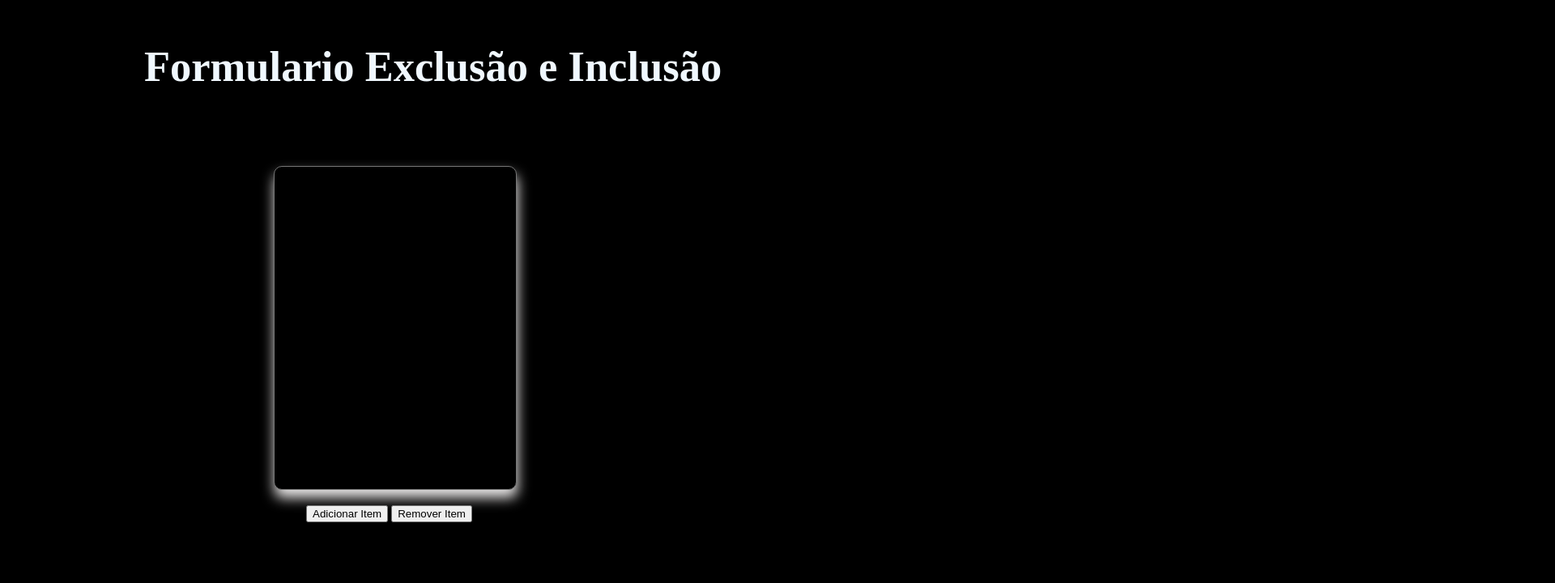
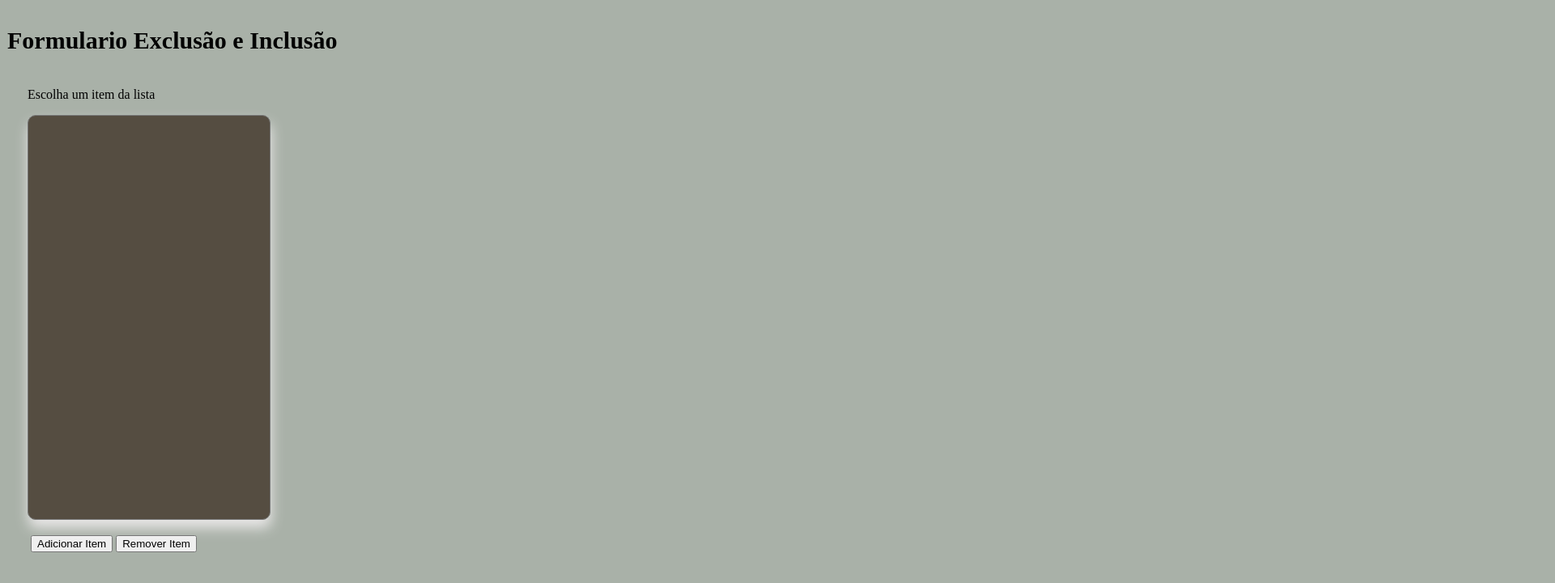
Before and after one commit to MarceloMello54/Formulario_Lista, a plain HTML site: page index.html in a window 1280 px wide. Shown: the top 720 px of the page at 81% size, 1920 px wide, since content can reach past the window. Drawn offline with Linux system fonts and the light colour scheme.

Commit message:
style.css

```diff
--- a/style.css
+++ b/style.css
@@ -1,28 +1,29 @@
+
 body {
-    padding-left: 170px;
+    padding-left: 1px;
     align-items: center;
     box-sizing: border-box;
-    background-color: rgb(0, 0, 0);
+    background-color: rgb(169, 177, 168);
 }
 
 .titulo {
     margin-right: 20vh;
-    font-size: 35px;
+    font-size: 20px;
     align-content: center;
-    width: 6000px;
-    color: aliceblue;
+    width: 6000vh;
+    color: rgb(3, 3, 3);
 }
 
 .campo {
     margin: 10px;
     width: 600px;
-    padding-left: 150px;
+    padding-left: 15px;
 
     #itens {
         color: antiquewhite;
         width: 300px;
-        height: 400px;
-        background-color: rgb(0, 0, 0);
+        height: 500px;
+        background-color: rgba(34, 17, 3, 0.621);
         border-radius: 10px;
         font-size: 15px;
         border-radius: 10px;
@@ -30,6 +31,11 @@ body {
     }
 
     .button{
-        margin-left: 40px;
+        margin-left: 4px;
     }
 }
+@media (max-widtd:480px){
+    .body{
+        padding: 60px 30px;
+    }
+}
```
